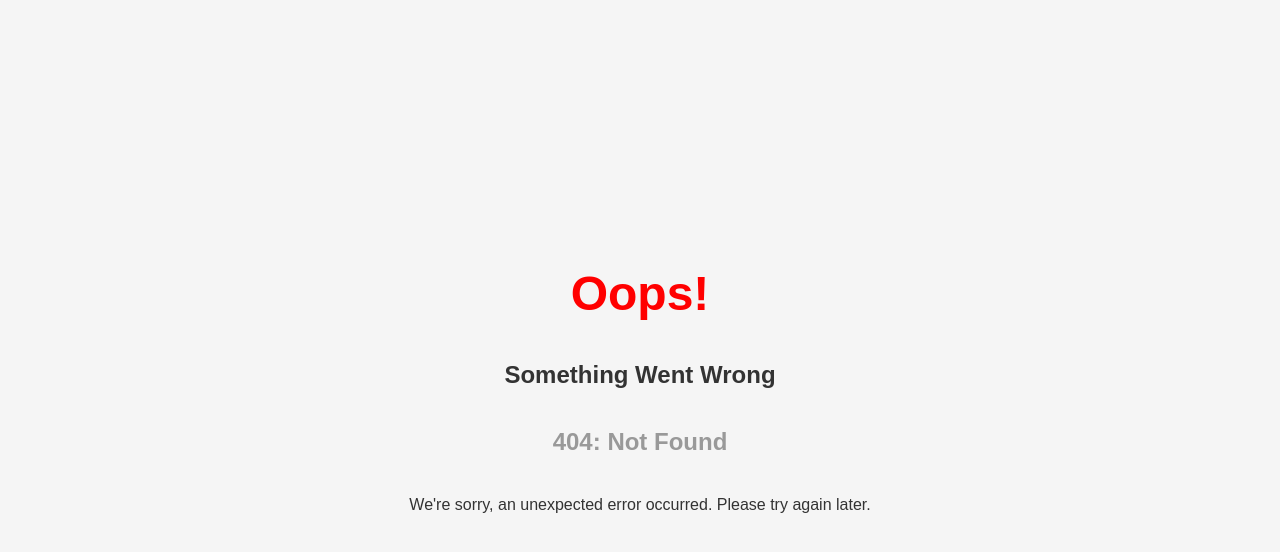
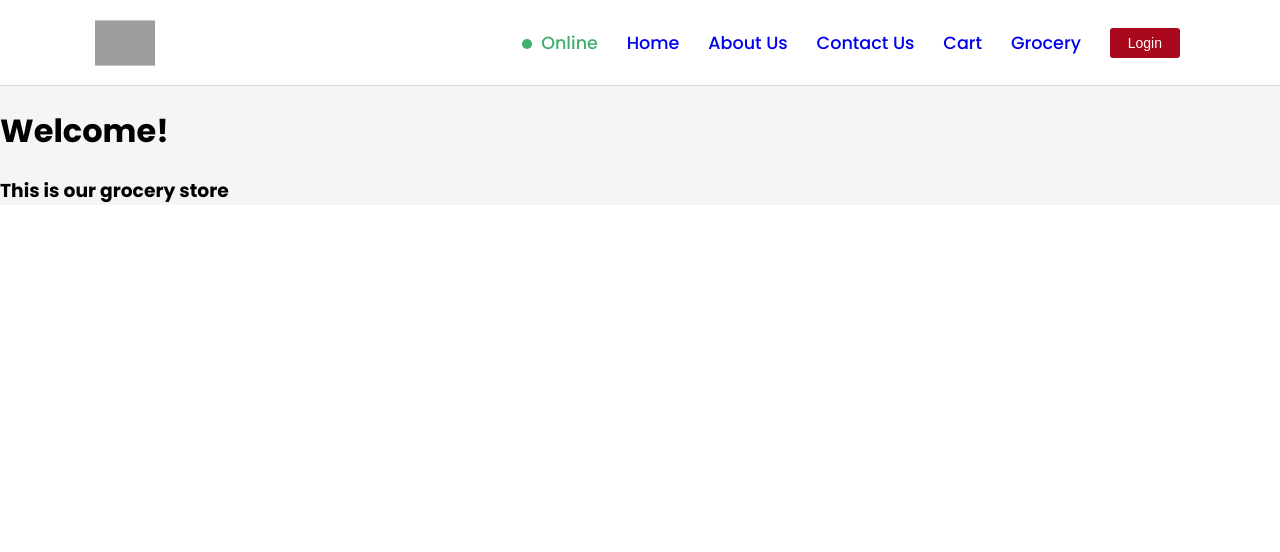
Before and after one commit to vaishnavishelke2021/NAMASTE-REACT-COURSE, a React (Create React App) app: page /grocery in a window 1280 px wide. Before the commit this address had no page. Shown: the top 552 px of the page. Built offline with nearby package versions, Linux system fonts and the light colour scheme; grey boxes are pictures that could not be loaded.

Commit message:
learned lazy loading and created a separate bundle

```diff
--- /dev/null
+++ b/src/Components/Grocery.js
@@ -0,0 +1,10 @@
+const Gocery = ()=>{
+    return (
+        <>
+        <h1>Welcome!</h1>
+        <h3>This is our grocery store</h3>
+        </>
+    )
+}
+
+export default Gocery
--- a/src/Components/Header.js
+++ b/src/Components/Header.js
@@ -1,5 +1,4 @@
 import "./Header.css";
-
 import {LOGO_URL} from "../utils/constants";
 import {useState} from "react";
 import { Link } from "react-router-dom";
@@ -48,6 +47,11 @@
             <li>
             <Link style={{ textDecoration: 'none' }} to="/cart">Cart</Link>
             </li>
+
+         {/* bundling/ lazy loading another component  */}
+            <li>
+            <Link style={{ textDecoration: 'none' }} to="/grocery">Grocery</Link>
+            </li>
             <button className="logBtn" onClick={handleLogin}>{logBtn}</button>
           </ul>
         </div>
--- a/src/index.js
+++ b/src/index.js
@@ -1,4 +1,4 @@
-import React from "react";
+import React,{ lazy, Suspense } from "react";
 import ReactDOM from "react-dom/client";
 import "./index.css";
 import App from "./App";
@@ -8,6 +8,8 @@
 import Body from "./Components/Body";
 import ResMenuPage from "./Components/ResMenuPage";
 import { createBrowserRouter, RouterProvider } from "react-router-dom";
+
+const Grocery = lazy(()=> import("./Components/Grocery"));
 
 const appRouter = createBrowserRouter([
   {
@@ -30,6 +32,10 @@
         path: "/restaurants/:resId",
         element: <ResMenuPage />,
       },
+      {
+        path: "/grocery",
+        element: <Suspense fallback={<h1>Loading...</h1>}><Grocery /></Suspense>,
+      },
     ],
     errorElement: <Error />,
   },
```
